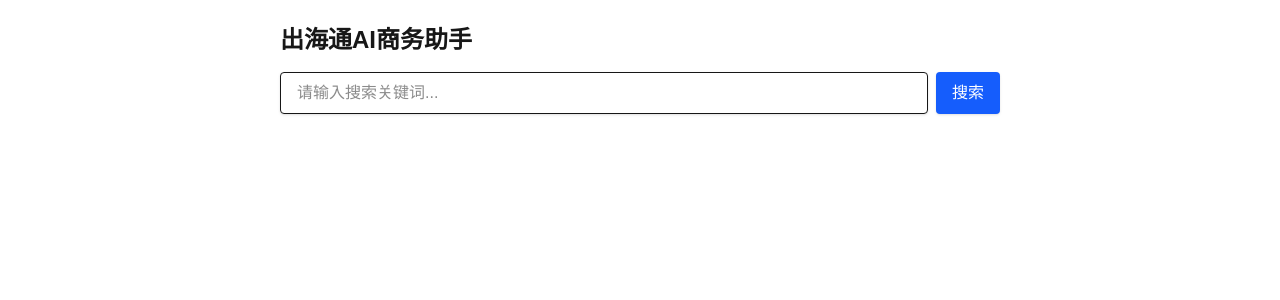
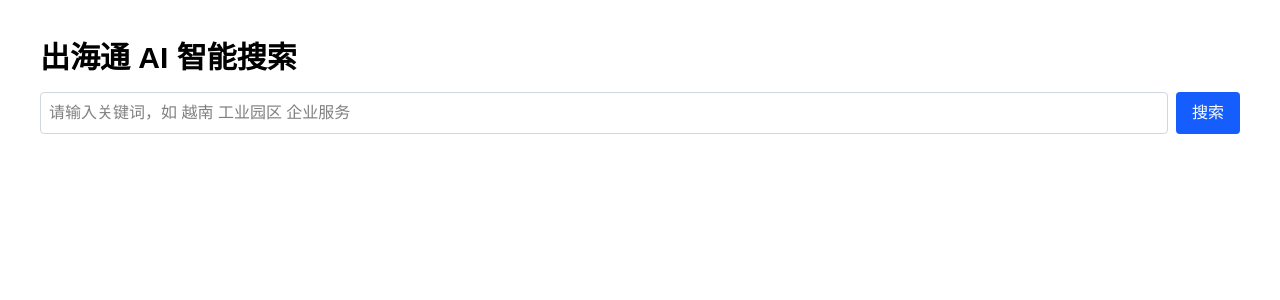
Before and after one commit to richardln/search-overseas-ai, a Next.js app: page / in a window 1280 px wide. Shown: the top 300 px of the page. Built offline with nearby package versions, Linux system fonts and the light colour scheme.

Commit message:
Update page.tsx

```diff
--- a/app/page.tsx
+++ b/app/page.tsx
@@ -1,53 +1,48 @@
-'use client'
+'use client';
 
-import React, { useState } from 'react'
+import { useState } from 'react';
 
-export default function Page() {
-  const [query, setQuery] = useState('')
-  const [results, setResults] = useState([])
+export default function Home() {
+  const [query, setQuery] = useState('');
+  const [results, setResults] = useState([]);
 
   const handleSearch = async () => {
-    if (!query) return
+    if (!query) return;
 
-    try {
-      const res = await fetch(`http://localhost:3000/search?q=${encodeURIComponent(query)}`)
-      const data = await res.json()
-      setResults(data.results)
-    } catch (error) {
-      console.error('搜索失败:', error)
-    }
-  }
+    const res = await fetch(`http://localhost:3000/search?q=${encodeURIComponent(query)}`);
+    const data = await res.json();
+    setResults(data.results || []);
+  };
 
   return (
-    <div className="p-6 max-w-3xl mx-auto">
-      <h1 className="text-2xl font-bold mb-4">出海通AI商务助手</h1>
-      <div className="flex space-x-2 mb-6">
+    <main className="min-h-screen p-10 bg-white text-black">
+      <h1 className="text-3xl font-bold mb-4">出海通 AI 智能搜索</h1>
+
+      <div className="flex gap-2 mb-6">
         <input
           type="text"
-          placeholder="请输入搜索关键词..."
+          className="flex-1 border border-gray-300 p-2 rounded"
+          placeholder="请输入关键词，如 越南 工业园区 企业服务"
           value={query}
           onChange={(e) => setQuery(e.target.value)}
-          className="flex-1 border px-4 py-2 rounded shadow"
         />
         <button
+          className="bg-blue-600 text-white px-4 py-2 rounded"
           onClick={handleSearch}
-          className="bg-blue-600 text-white px-4 py-2 rounded shadow hover:bg-blue-700"
         >
           搜索
         </button>
       </div>
 
-      {results.length > 0 && (
-        <div className="space-y-4">
-          {results.map((item, index) => (
-            <div key={index} className="border rounded p-4 shadow-sm">
-              <h2 className="text-lg font-semibold">{item.name}</h2>
-              <p className="text-sm text-gray-500">{item.type}</p>
-              <p>{item.description}</p>
-            </div>
-          ))}
-        </div>
-      )}
-    </div>
-  )
+      <div>
+        {results.map((item: any, idx) => (
+          <div key={idx} className="border rounded p-4 mb-2 shadow-sm">
+            <h2 className="font-bold">{item.name}</h2>
+            <p className="text-sm text-gray-600">{item.type}</p>
+            <p>{item.description}</p>
+          </div>
+        ))}
+      </div>
+    </main>
+  );
 }
```
